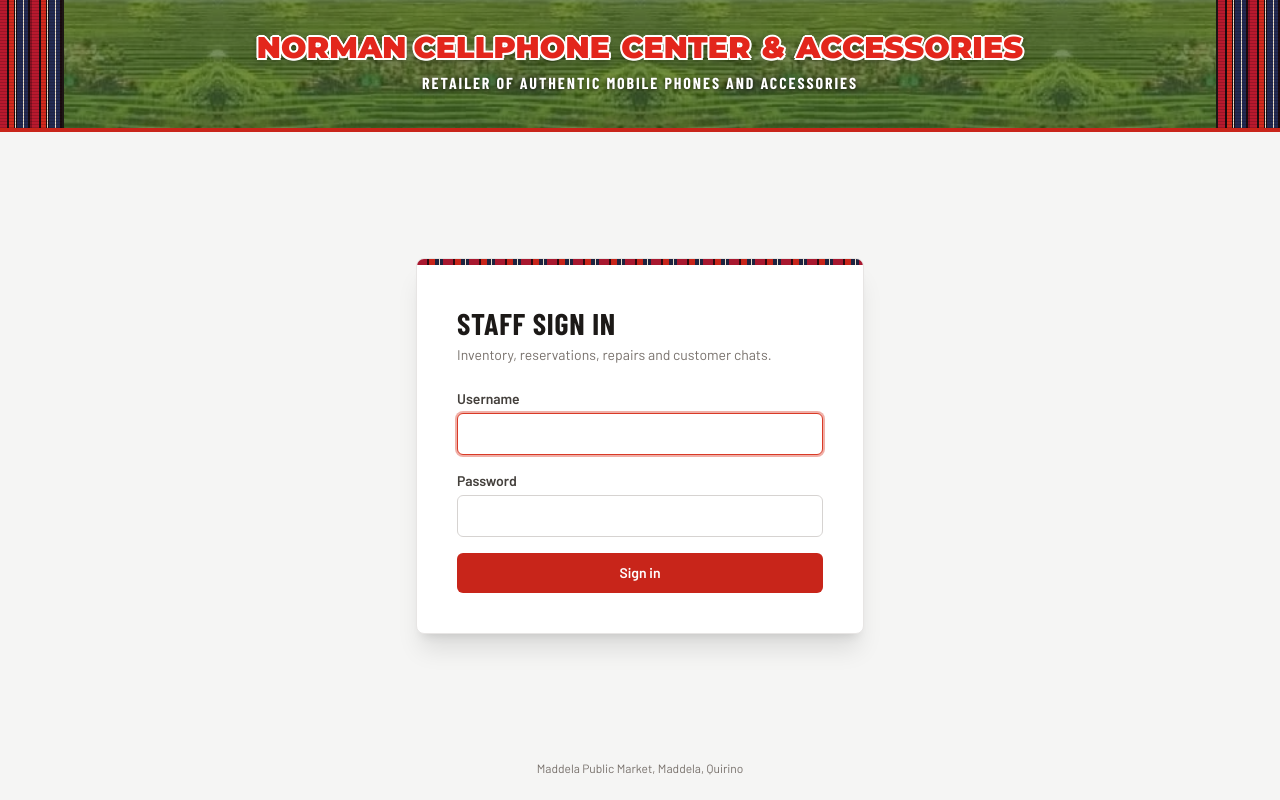
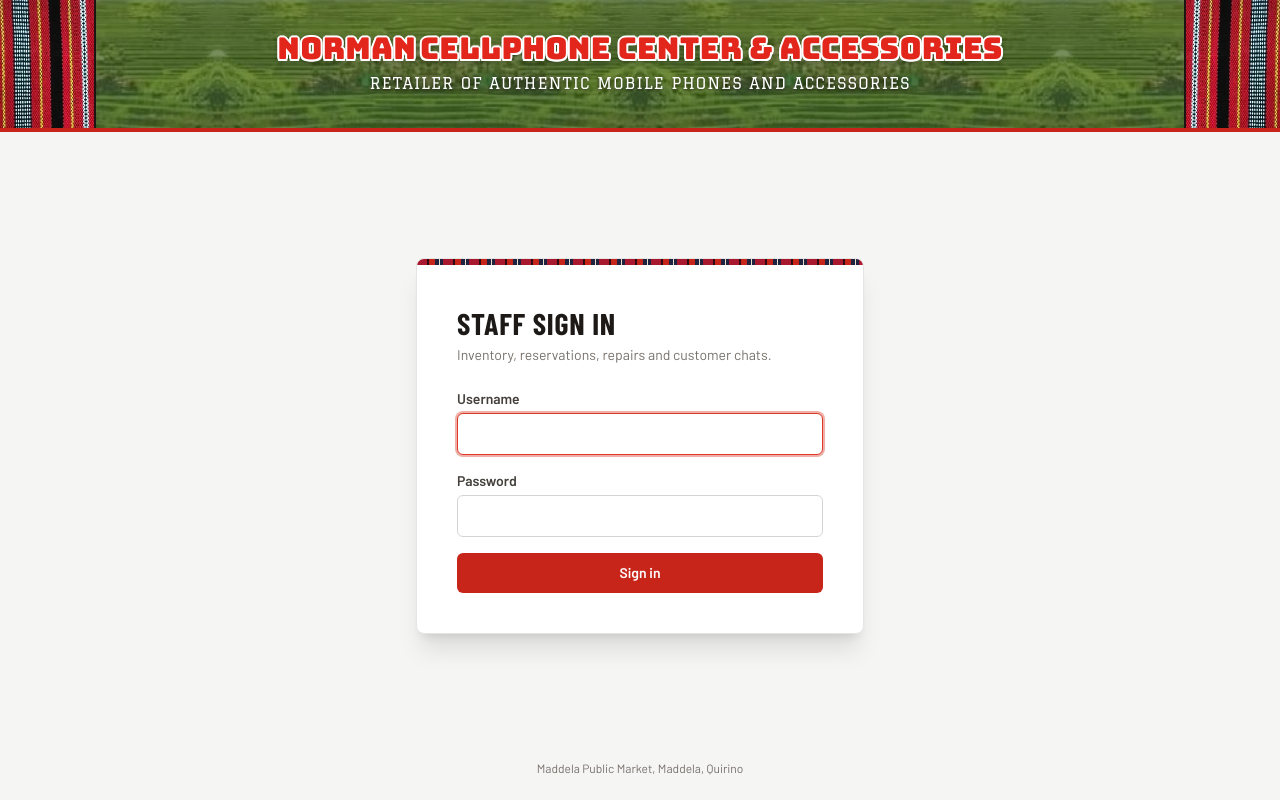
Before and after one commit to kurtking514-byte/norman-retail-system, a React (Vite) app in the folder frontend/: page /login in a window 1280 px wide. Built offline with nearby package versions, Linux system fonts and the light colour scheme; no server answers.

Commit message:
Banner: real woven cloth ends and sign-style lettering

```diff
--- a/frontend/index.html
+++ b/frontend/index.html
@@ -7,7 +7,7 @@
     <link rel="icon" type="image/svg+xml" href="/favicon.svg" />
     <link rel="preconnect" href="https://fonts.googleapis.com" />
     <link rel="preconnect" href="https://fonts.gstatic.com" crossorigin />
-    <link href="https://fonts.googleapis.com/css2?family=Barlow:wght@400;500;600;700&family=Barlow+Condensed:wght@600;700&family=Montserrat:wght@900&display=swap" rel="stylesheet" />
+    <link href="https://fonts.googleapis.com/css2?family=Barlow:wght@400;500;600;700&family=Barlow+Condensed:wght@600;700&family=Bungee&family=Graduate&display=swap" rel="stylesheet" />
   </head>
   <body class="bg-stone-100 text-stone-800 antialiased">
     <div id="root"></div>
--- a/frontend/src/components/layout/ShopBanner.jsx
+++ b/frontend/src/components/layout/ShopBanner.jsx
@@ -7,24 +7,26 @@ export default function ShopBanner({ tagline }) {
   return (
     <header className="flex-shrink-0 border-b-4 border-brand-600">
       <div className={`flex ${tagline ? 'h-28 sm:h-32' : 'h-[88px] lg:h-[97px]'}`}>
-        <div className="banner-cloth w-8 sm:w-16 flex-shrink-0 border-r-2 border-ink-900" />
+        <div className="banner-cloth w-10 sm:w-24 flex-shrink-0 border-r-2 border-ink-900" />
         <div className="banner-terraces relative flex-1 min-w-0 flex items-center justify-center px-3 text-center">
           <div className="absolute inset-0 bg-terrace-800/60" aria-hidden="true" />
           <div className="relative min-w-0">
             <p className="sign-text leading-none xl:whitespace-nowrap">
-              <span className="block xl:inline text-[28px] sm:text-[38px] xl:text-[30px] 2xl:text-[38px]">Norman</span>{' '}
+              <span className="block xl:inline text-[30px] sm:text-[40px] xl:text-[30px] 2xl:text-[38px]">Norman</span>{' '}
               <span className="block xl:inline mt-1 xl:mt-0 text-[12px] sm:text-[17px] xl:text-[30px] 2xl:text-[38px]">
                 Cellphone Center &amp; Accessories
               </span>
             </p>
             {tagline && (
-              <p className="mt-1.5 sm:mt-2 font-display text-[11px] sm:text-base font-bold uppercase tracking-[0.06em] sm:tracking-[0.12em] text-white [text-shadow:0_1px_4px_rgba(0,0,0,0.7)]">
+              <p className="varsity mt-1.5 sm:mt-2 text-[11px] sm:text-base uppercase text-white [text-shadow:0_1px_4px_rgba(0,0,0,0.8)]">
                 {tagline}
               </p>
             )}
           </div>
         </div>
-        <div className="banner-cloth w-8 sm:w-16 flex-shrink-0 border-l-2 border-ink-900" />
+        <div className="w-10 sm:w-24 flex-shrink-0 border-l-2 border-ink-900">
+          <div className="banner-cloth h-full -scale-x-100" />
+        </div>
       </div>
     </header>
   );
--- a/frontend/src/index.css
+++ b/frontend/src/index.css
@@ -9,13 +9,12 @@
 }
 
 @layer components {
-  /* Lettering of the shop sign: heavy red capitals with a white outline */
+  /* Lettering of the shop sign: painted-sign capitals, red with a white outline */
   .sign-text {
-    font-family: Montserrat, Barlow, sans-serif;
-    font-weight: 900;
+    font-family: Bungee, Barlow, sans-serif;
+    font-weight: 400;
     text-transform: uppercase;
-    letter-spacing: 0.01em;
-    word-spacing: 0.12em;
+    letter-spacing: 0.02em;
     color: #e3261c;
     text-shadow:
       2px 0 #fff, -2px 0 #fff, 0 2px #fff, 0 -2px #fff,
@@ -23,31 +22,20 @@
       0 3px 6px rgba(0, 0, 0, 0.45);
   }
 
+  /* Varsity lettering like the tagline on the shop poster */
+  .varsity {
+    font-family: Graduate, 'Barlow Condensed', serif;
+    letter-spacing: 0.06em;
+  }
+
   /* Terraces from the shop sign at their own size, tiled across */
   .banner-terraces {
     background: url('/banner-terraces.webp') repeat-x center / auto 100%;
   }
 
-  /* Woven cloth panels at the ends of the sign: red, maroon and navy warp
-     stripes with a fine weft texture across them */
+  /* Woven cloth panels at the ends of the sign (photo of the real cloth) */
   .banner-cloth {
-    background-color: #9b1528;
-    background-image:
-      repeating-linear-gradient(0deg, rgba(0, 0, 0, 0.16) 0 1px, transparent 1px 3px),
-      repeating-linear-gradient(
-        90deg,
-        #b8192e 0 7px,
-        #1a0b10 7px 9px,
-        #d32a1d 9px 14px,
-        #1a0b10 14px 15px,
-        #e9dcc6 15px 16px,
-        #1a0b10 16px 17px,
-        #232a52 17px 23px,
-        #e9dcc6 23px 24px,
-        #232a52 24px 28px,
-        #1a0b10 28px 30px,
-        #8a1022 30px 32px
-      );
+    background: #9b1528 url('/banner-cloth.webp') center / cover;
   }
 
   /* Stripe band in the colors of the woven cloth on the shop sign */
```
Also changed, not shown: frontend/public/banner-cloth.webp (added), 5 other files (tests, documents, lock files or other folders).
